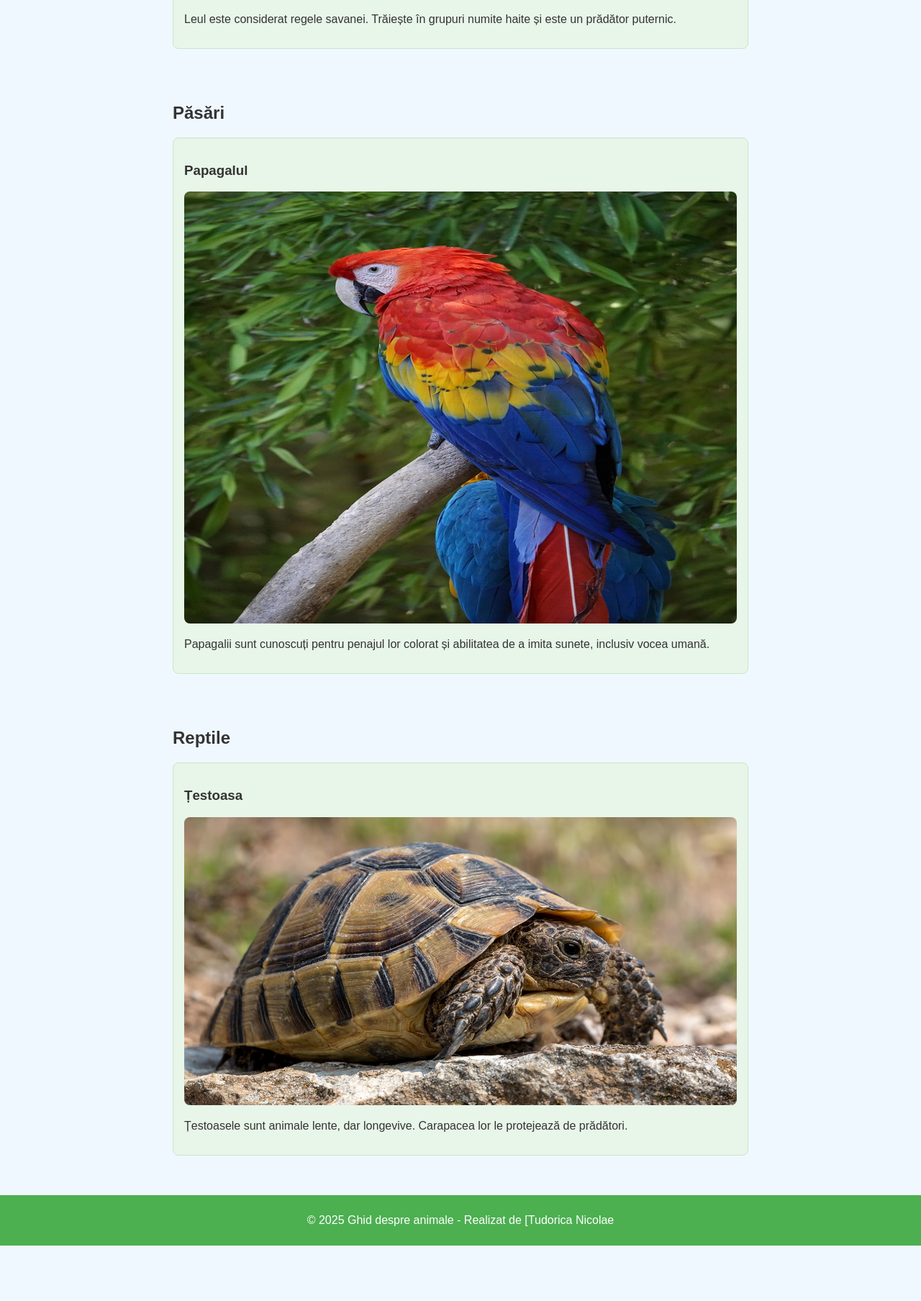
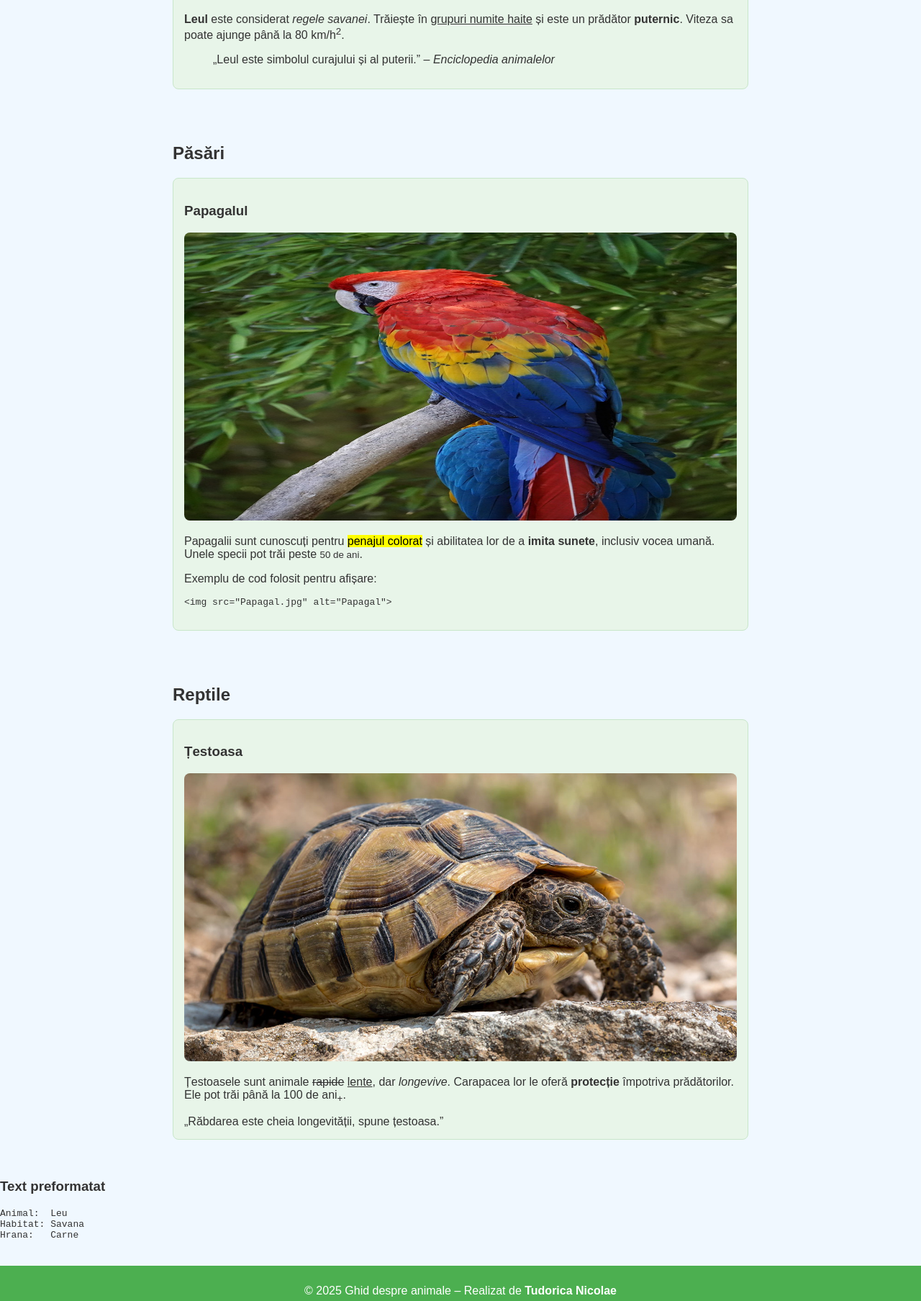
Before and after one commit to kolea933/proiect-adina-2, a plain HTML site: page index.html in a window 1280 px wide. Shown: the part 933-2740 px from the top of the page at 72% size. Before the commit the page ends 2663 px from the top, so only its background shows below. Drawn offline with Linux system fonts and the light colour scheme.

Commit message:
Enhance index.html with metadata and content updates
Added metadata for author, description, and keywords. Enhanced content with formatting and additional information.

```diff
--- a/index.html
+++ b/index.html
@@ -2,6 +2,9 @@
 <html lang="ro">
 <head>
     <meta charset="UTF-8">
+    <meta name="author" content="Tudorica Nicolae">
+    <meta name="description" content="Un ghid educativ despre diferite specii de animale: mamifere, păsări și reptile.">
+    <meta name="keywords" content="animale, ghid, mamifere, păsări, reptile, educație">
     <meta name="viewport" content="width=device-width, initial-scale=1.0">
     <title>Ghid despre animale</title>
     <link rel="stylesheet" href="style.css">
@@ -9,22 +12,26 @@
 <body>
 
     <header>
-        <h1>Ghid despre animale</h1>
-        <p>Descoperă lumea fascinantă a animalelor!</p>
+        <h1>Ghid despre <mark>animale</mark></h1>
+        <p><em>Descoperă lumea fascinantă a animalelor!</em></p>
     </header>
 
     <nav>
-        <a href="#mamifere">Mamifere</a>
-        <a href="#pasari">Păsări</a>
-        <a href="#reptile">Reptile</a>
+        <a href="#mamifere"><b>Mamifere</b></a>
+        <a href="#pasari"><i>Păsări</i></a>
+        <a href="#reptile"><u>Reptile</u></a>
     </nav>
 
     <section id="mamifere">
         <h2>Mamifere</h2>
         <div class="animal">
             <h3>Leul</h3>
-            <img src="https://upload.wikimedia.org/wikipedia/commons/7/73/Lion_waiting_in_Namibia.jpg" alt="Leu">
-            <p>Leul este considerat regele savanei. Trăiește în grupuri numite haite și este un prădător puternic.</p>
+            <img src="https://upload.wikimedia.org/wikipedia/commons/7/73/Lion_waiting_in_Namibia.jpg" alt="Leu" width="600">
+            <p><strong>Leul</strong> este considerat <em>regele savanei</em>. Trăiește în <ins>grupuri numite haite</ins> și este un prădător <b>puternic</b>.
+            Viteza sa poate ajunge până la 80 km/h<sup>2</sup>.</p>
+            <blockquote>
+                „Leul este simbolul curajului și al puterii.” – <cite>Enciclopedia animalelor</cite>
+            </blockquote>
         </div>
     </section>
 
@@ -32,8 +39,12 @@
         <h2>Păsări</h2>
         <div class="animal">
             <h3>Papagalul</h3>
-            <img src="Papagal.jpg" alt="Papagal" height="600px" width="600px">
-            <p>Papagalii sunt cunoscuți pentru penajul lor colorat și abilitatea de a imita sunete, inclusiv vocea umană.</p>
+            <img src="Papagal.jpg" alt="Papagal" height="400" width="600">
+            <p>Papagalii sunt cunoscuți pentru <mark>penajul colorat</mark> și abilitatea lor de a <strong>imita sunete</strong>, inclusiv vocea umană.
+            Unele specii pot trăi peste <small>50 de ani</small>.</p>
+            <p>Exemplu de cod folosit pentru afișare:
+                <pre><code>&lt;img src="Papagal.jpg" alt="Papagal"&gt;</code></pre>
+            </p>
         </div>
     </section>
 
@@ -41,13 +52,25 @@
         <h2>Reptile</h2>
         <div class="animal">
             <h3>Țestoasa</h3>
-            <img src="Testoasa.jpg" alt="Țestoasă" height="400px" width="600px">
-            <p>Țestoasele sunt animale lente, dar longevive. Carapacea lor le protejează de prădători.</p>
+            <img src="Testoasa.jpg" alt="Țestoasă" height="400" width="600">
+            <p>Țestoasele sunt animale <del>rapide</del> <ins>lente</ins>, dar <em>longevive</em>.
+            Carapacea lor le oferă <b>protecție</b> împotriva prădătorilor.
+            Ele pot trăi până la 100 de ani<sub>+</sub>.</p>
+            <q>Răbdarea este cheia longevității, spune țestoasa.</q>
         </div>
     </section>
 
+    <div>
+        <h3>Text preformatat</h3>
+        <pre>
+Animal:  Leu
+Habitat: Savana
+Hrana:   Carne
+        </pre>
+    </div>
+
     <footer>
-        <p>&copy; 2025 Ghid despre animale - Realizat de [Tudorica Nicolae</p>
+        <p>&copy; 2025 Ghid despre animale – Realizat de <strong>Tudorica Nicolae</strong></p>
     </footer>
 
 </body>
```
